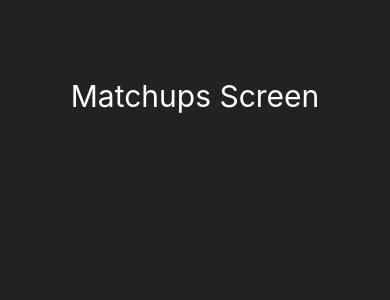
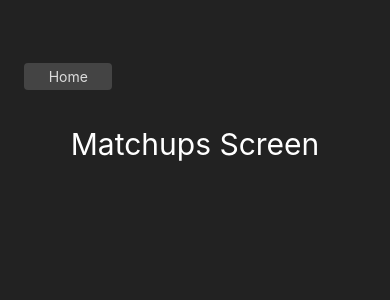
Before and after one commit to parathan/NBAMatchups, a React Native app in the folder MobileApp/: screen /Matchups in a window 390 px wide. Shown: the top 300 px of the page. Built offline with nearby package versions, Linux system fonts and the light colour scheme.

Commit message:
Set up navigation to allow user to go back to home page

```diff
--- a/MobileApp/App.js
+++ b/MobileApp/App.js
@@ -1,12 +1,14 @@
 import { NavigationContainer } from '@react-navigation/native';
 import { createNativeStackNavigator } from '@react-navigation/native-stack';
+import 'react-native-gesture-handler';
+import { createStackNavigator } from '@react-navigation/stack';
 
 import HomeScreen from './src/screens/HomeScreen';
 import MatchupsScreen from './src/screens/MatchupsScreen';
 import DashboardScreen from './src/screens/DashboardScreen';
 import PredictiveScreen from './src/screens/PredictiveScreen';
 
-const Stack = createNativeStackNavigator();
+const Stack = createStackNavigator();
 
 export default function App() {
   return (
--- a/MobileApp/package.json
+++ b/MobileApp/package.json
@@ -11,12 +11,14 @@
   "dependencies": {
     "@react-navigation/native": "^6.1.17",
     "@react-navigation/native-stack": "^6.9.26",
+    "@react-navigation/stack": "^6.3.29",
     "expo": "^51.0.2",
     "expo-status-bar": "~1.12.1",
     "react": "18.2.0",
     "react-native": "0.74.1",
     "react-native-safe-area-context": "4.10.1",
-    "react-native-screens": "~3.31.1"
+    "react-native-screens": "~3.31.1",
+    "react-native-gesture-handler": "~2.16.1"
   },
   "devDependencies": {
     "@babel/core": "^7.20.0"
--- a/MobileApp/src/screens/MatchupsScreen.js
+++ b/MobileApp/src/screens/MatchupsScreen.js
@@ -1,11 +1,27 @@
 import { View } from "react-native";
 import { StatusBar } from 'expo-status-bar';
-import { StyleSheet, Text } from "react-native";
+import { StyleSheet, Text, TouchableOpacity } from "react-native";
 
 export default function MatchupsScreen({navigation}) {
     return (
         <View style={styles.container}>
-            <Text style={styles.header}>Matchups Screen</Text>
+            <View style={styles.backButton}>
+                <TouchableOpacity
+                    style={styles.button}
+                    onPress={() => {
+                        if (navigation.canGoBack()) {
+                            navigation.goBack();
+                        } else {
+                            console.log("couldn't go back")
+                        }
+                    }}
+                >
+                    <Text style={styles.buttonLabel}>Home</Text>
+                </TouchableOpacity>
+            </View>
+            <View style={styles.mainContent}>
+                <Text style={styles.header}>Matchups Screen</Text>
+            </View>
             <StatusBar style="light" />
         </View>
     )
@@ -15,14 +31,37 @@ const styles = StyleSheet.create({
     container: {
       flex: 1,
       backgroundColor: '#222222',
-      paddingHorizontal: '10%',
     //   alignItems: 'center',
     //   justifyContent: 'center',
     },
+    mainContent: {
+        paddingHorizontal: '10%',
+    },
     header: {
-        marginTop: '25%',
+        marginTop: '10%',
         textAlign: 'center',
         color: '#ffffff',
         fontSize: 30, //TODO #10
     },
+    backButton: {
+        marginTop: '15%',
+        width: '25%',
+        marginLeft: '5%',
+    },
+    buttonLabel: {
+        color: '#dddddd',
+        fontSize: 14,
+    },
+    button: {
+        backgroundColor: '#444444',
+        borderRadius: 4,
+        borderStyle: 'none',
+        fontSize: '16sp',
+        overflow: 'none',
+        marginHorizontal: '5%',
+        marginVertical: '5%',
+        paddingVertical: 5,
+        justifyContent: 'center',
+        alignItems: 'center',
+    },
 })
```
Also changed, not shown: 1 other file (tests, documents, lock files or other folders).
